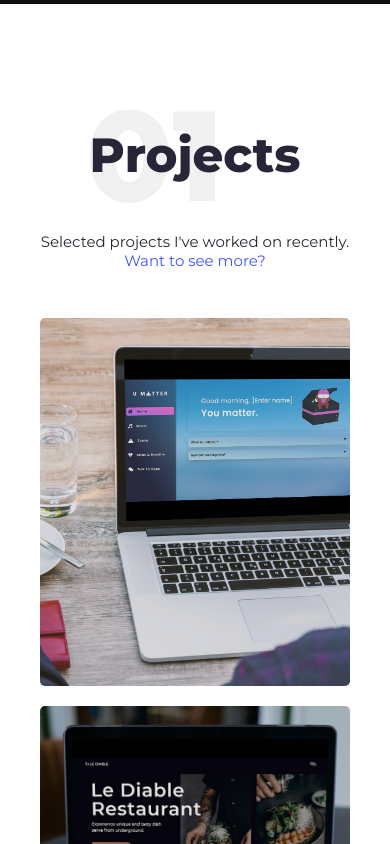
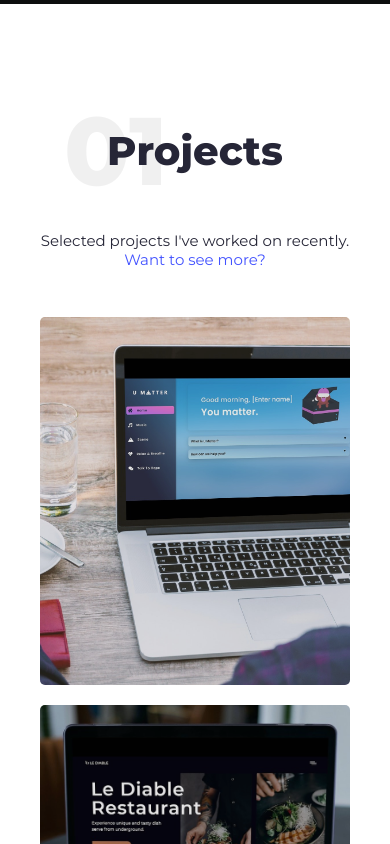
Before and after one commit to monciego/portfolio-react, a React (Create React App) app: page / in a window 390 px wide. Shown: the part 840-1684 px from the top of the page. Built offline with nearby package versions, Linux system fonts and the light colour scheme.

Commit message:
media query in section headings

```diff
--- a/src/components/styles/SectionHeading.js
+++ b/src/components/styles/SectionHeading.js
@@ -3,27 +3,39 @@ import styled from "styled-components";
 export const SectionHeading = styled.div`
   text-align: center;
   position: relative;
+  display: flex;
+  align-items: center;
+  justify-content: center;
   margin-bottom: ${(props) => props.mb || "3rem"};
 `;
 
 export const SectionTitle = styled.h2`
-  margin-bottom: 2.5rem;
+  margin-bottom: 0.5rem;
   position: relative;
   font-size: 3rem;
   font-weight: 800;
   text-transform: capitalize;
   z-index: 1;
   color: ${(props) => (props.dark ? "#f2f2f2" : "#262637")};
+  display: inline-block;
 
   &::after {
     position: absolute;
     content: "${(props) => props.number}";
-    left: 37%;
+    left: 5%;
     top: 50%;
     transform: translate(-50%, -50%);
     color: ${(props) =>
       props.dark ? "rgba(29, 28, 28, 0.2)" : "rgba(0, 0, 0, 0.06)"};
     z-index: -1;
     font-size: 8rem;
+
+    @media all and (max-width: ${({ theme }) => theme.breakpoints.lg}) {
+      font-size: 6rem;
+    }
+  }
+
+  @media all and (max-width: ${({ theme }) => theme.breakpoints.lg}) {
+    font-size: 2.5rem;
   }
 `;
```
